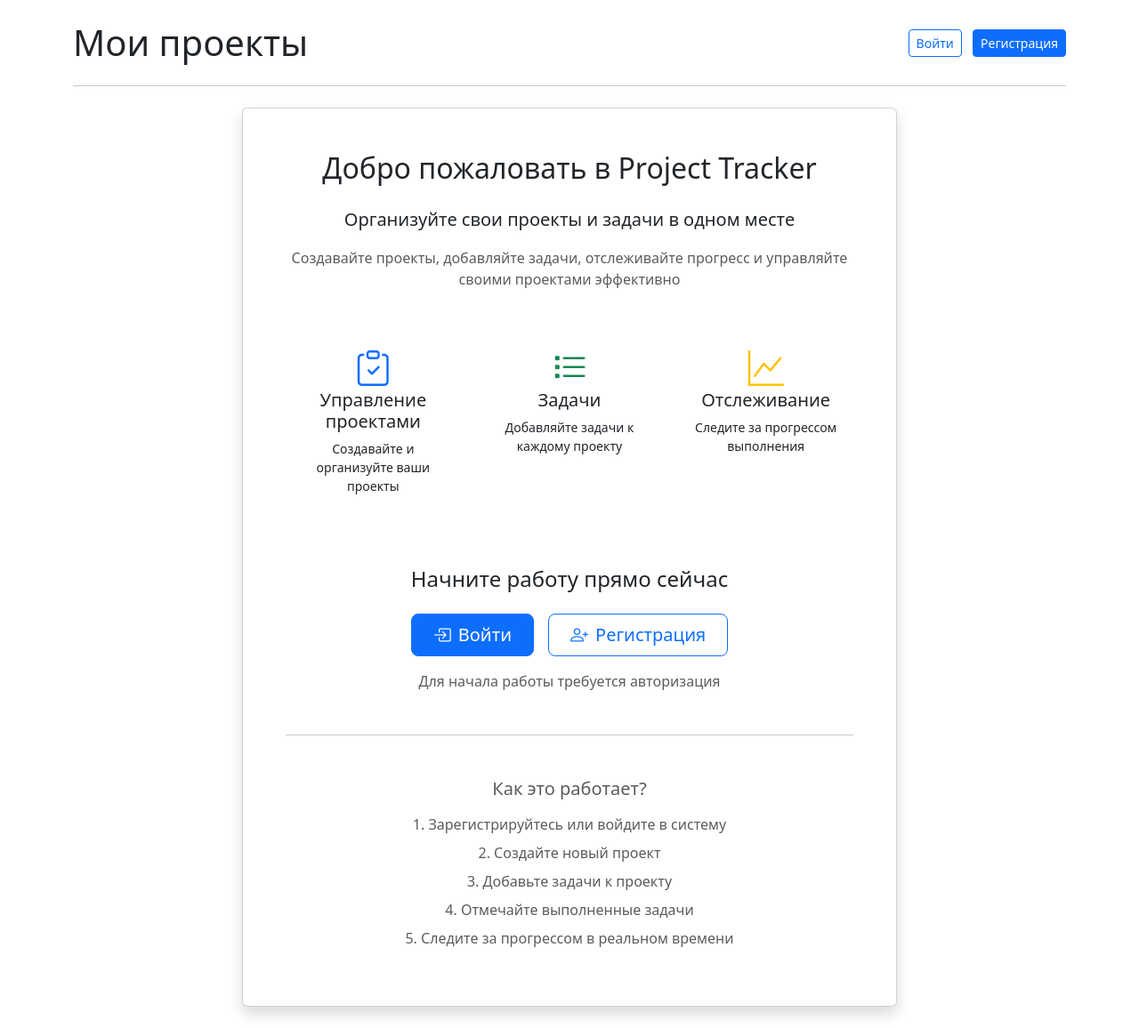
After one commit to Vvvldmr/proj, a Django app: page / in a window 1280 px wide. The commit adds this page. Shown: the whole page at 89% size. Run offline with Django 5.2, Linux system fonts and the light colour scheme.

Commit message:
- Добавил namespace для маршрутов - Исправил модели Project и Task - Создал шаблон домашней страницы, view и url для него

```diff
--- a/config/settings.py
+++ b/config/settings.py
@@ -123,4 +123,4 @@ STATIC_URL = 'static/'
 
 DEFAULT_AUTO_FIELD = 'django.db.models.BigAutoField'
 
-LOGIN_REDIRECT_URL = 'projects_list'
+LOGIN_REDIRECT_URL = 'projects:projects_list'
--- a/config/urls.py
+++ b/config/urls.py
@@ -16,9 +16,11 @@ Including another URLconf
 """
 from django.contrib import admin
 from django.urls import path, include
+from projects import views as projects_views
 
 urlpatterns = [
     path('admin/', admin.site.urls),
+    path('', projects_views.home, name='home'),
     path('projects/', include('projects.urls')),
     path('accounts/', include('users.urls')),
 ]
--- a/projects/models.py
+++ b/projects/models.py
@@ -8,7 +8,7 @@ class Project(models.Model):
         ON_HOLD = 'on_hold', ('On Hold')
 
     name = models.CharField(('Название'), max_length=50)
-    description = models.CharField(('Описание'), max_length=200)
+    description = models.TextField(('Описание'))
     status = models.CharField(
         ('Статус'),
         max_length=20,
@@ -46,7 +46,7 @@ class Task(models.Model):
         HIGH = 'high', ('High')
 
     name = models.CharField(('Название'), max_length=100)
-    description = models.CharField(('Описание'), max_length=500)
+    description = models.TextField(('Описание'))
     status = models.CharField(
         ('Статус'),
         max_length=20,
--- a/projects/urls.py
+++ b/projects/urls.py
@@ -1,5 +1,7 @@
 from django.urls import path
 from .views import ProjectsList, ProjectsDeteil
+
+app_name = 'projects'
 
 urlpatterns = [
     path('', ProjectsList.as_view(), name='projects_list'),
--- a/projects/views.py
+++ b/projects/views.py
@@ -1,7 +1,13 @@
-from django.shortcuts import render
+from django.shortcuts import render,redirect
 from django.contrib.auth.mixins import LoginRequiredMixin
 from django.views.generic import ListView, DetailView
 from .models import Project, Task
+
+def home(request):
+    if request.user.is_authenticated:
+        return redirect('projects:projects_list')
+    return render(request, 'home.html')
+
 
 class ProjectsList(LoginRequiredMixin, ListView):
     model = Project
--- a/templates/base.html
+++ b/templates/base.html
@@ -4,6 +4,7 @@
     <meta charset="UTF-8">
     <title>Проекты</title>
     <link href="https://cdn.jsdelivr.net/npm/bootstrap@5.3.0/dist/css/bootstrap.min.css" rel="stylesheet">
+    <link rel="stylesheet" href="https://cdn.jsdelivr.net/npm/bootstrap-icons@1.10.0/font/bootstrap-icons.css">
 </head>
 <body class="container py-4">
 
@@ -15,7 +16,7 @@
             {% if user.is_authenticated %}
                 <div class="d-flex align-items-center">
                     <span class="me-3">Привет, <strong>{{ user.username }}</strong>!</span>
-                    <form method="post" action="{% url 'logout' %}" class="d-inline">
+                    <form method="post" action="{% url 'users:logout' %}" class="d-inline">
                         {% csrf_token %}
                         <button type="submit" class="btn btn-outline-secondary btn-sm">
                             Выйти
@@ -24,8 +25,8 @@
                 </div>
             {% else %}
                 <div>
-                    <a href="{% url 'login' %}" class="btn btn-outline-primary btn-sm me-2">Войти</a>
-                    <a href="{% url 'registration' %}" class="btn btn-primary btn-sm">Регистрация</a>
+                    <a href="{% url 'users:login' %}" class="btn btn-outline-primary btn-sm me-2">Войти</a>
+                    <a href="{% url 'users:registration' %}" class="btn btn-primary btn-sm">Регистрация</a>
                 </div>
             {% endif %}
         </div>
--- /dev/null
+++ b/templates/home.html
@@ -0,0 +1,85 @@
+{% extends 'base.html' %}
+
+{% block content %}
+<div class="row justify-content-center">
+    <div class="col-md-8 text-center">
+        <div class="card shadow">
+            <div class="card-body p-5">
+                <h2 class="card-title mb-4">Добро пожаловать в Project Tracker</h2>
+
+                <div class="mb-5">
+                    <p class="lead">Организуйте свои проекты и задачи в одном месте</p>
+                    <p class="text-muted">Создавайте проекты, добавляйте задачи, отслеживайте прогресс и управляйте своими проектами эффективно</p>
+                </div>
+
+                <div class="row mb-5">
+                    <div class="col-md-4">
+                        <div class="p-3">
+                            <i class="bi bi-clipboard-check display-6 text-primary mb-3"></i>
+                            <h5>Управление проектами</h5>
+                            <p class="small">Создавайте и организуйте ваши проекты</p>
+                        </div>
+                    </div>
+                    <div class="col-md-4">
+                        <div class="p-3">
+                            <i class="bi bi-list-task display-6 text-success mb-3"></i>
+                            <h5>Задачи</h5>
+                            <p class="small">Добавляйте задачи к каждому проекту</p>
+                        </div>
+                    </div>
+                    <div class="col-md-4">
+                        <div class="p-3">
+                            <i class="bi bi-graph-up display-6 text-warning mb-3"></i>
+                            <h5>Отслеживание</h5>
+                            <p class="small">Следите за прогрессом выполнения</p>
+                        </div>
+                    </div>
+                </div>
+
+                {% if not user.is_authenticated %}
+                <div class="mt-4">
+                    <h4 class="mb-4">Начните работу прямо сейчас</h4>
+                    <div class="d-flex justify-content-center gap-3">
+                        <a href="{% url 'users:login' %}" class="btn btn-primary btn-lg px-4">
+                            <i class="bi bi-box-arrow-in-right me-2"></i>Войти
+                        </a>
+                        <a href="{% url 'users:registration' %}" class="btn btn-outline-primary btn-lg px-4">
+                            <i class="bi bi-person-plus me-2"></i>Регистрация
+                        </a>
+                    </div>
+                    <p class="text-muted mt-3">Для начала работы требуется авторизация</p>
+                </div>
+                {% else %}
+                <div class="mt-4">
+                    <div class="alert alert-success">
+                        <h4><i class="bi bi-check-circle me-2"></i>Вы успешно вошли в систему</h4>
+                        <p class="mb-0 mt-2">Теперь вы можете перейти к вашим проектам или создать новый</p>
+                    </div>
+                    <div class="mt-4">
+                        <a href="{% url 'projects:project_list' %}" class="btn btn-primary btn-lg px-4">
+                            <i class="bi bi-folder me-2"></i>Мои проекты
+                        </a>
+                        <a href="{% url 'project_create' %}" class="btn btn-outline-primary btn-lg px-4 ms-2">
+                            <i class="bi bi-plus-circle me-2"></i>Создать проект
+                        </a>
+                    </div>
+                </div>
+                {% endif %}
+
+                <hr class="my-5">
+
+                <div class="text-muted">
+                    <h5>Как это работает?</h5>
+                    <ol class="list-unstyled mt-3">
+                        <li class="mb-2">1. Зарегистрируйтесь или войдите в систему</li>
+                        <li class="mb-2">2. Создайте новый проект</li>
+                        <li class="mb-2">3. Добавьте задачи к проекту</li>
+                        <li class="mb-2">4. Отмечайте выполненные задачи</li>
+                        <li class="mb-2">5. Следите за прогрессом в реальном времени</li>
+                    </ol>
+                </div>
+            </div>
+        </div>
+    </div>
+</div>
+{% endblock %}
--- a/templates/projects/projects_list.html
+++ b/templates/projects/projects_list.html
@@ -5,7 +5,7 @@
         <ul class="list-group">
             {% for project in projects %}
                 <li class="list-group-item">
-                    <a href="{% url 'project_deteil' project.id %}">{{ project.name }}</a>
+                    <a href="{% url 'projects:project_deteil' project.id %}">{{ project.name }}</a>
                 </li>
             {% endfor %}
         </ul>
--- a/templates/users/login.html
+++ b/templates/users/login.html
@@ -4,5 +4,5 @@
     {{ form.as_p }}
     <button type="submit">Войти</button>
 </form>
-<p>Нет аккаунта? <a href="{% url 'registration' %}">Зарегистрироваться</a></p>
+<p>Нет аккаунта? <a href="{% url 'users:registration' %}">Зарегистрироваться</a></p>
 {% comment %} <p><a href="{% url 'password_reset' %}">Забыли пароль?</a></p> {% endcomment %}
--- a/templates/users/registration.html
+++ b/templates/users/registration.html
@@ -32,7 +32,7 @@
                         <button type="submit" class="btn btn-success btn-lg">
                             Зарегистрироваться
                         </button>
-                        <a href="{% url 'login' %}" class="btn btn-outline-secondary">
+                        <a href="{% url 'users:login' %}" class="btn btn-outline-secondary">
                             Уже есть аккаунт? Войти
                         </a>
                     </div>
--- a/users/urls.py
+++ b/users/urls.py
@@ -2,8 +2,10 @@ from django.urls import path
 from django.contrib.auth import views as auth_views
 from .views import RegisterView
 
+app_name = 'users'
+
 urlpatterns = [
     path('login/', auth_views.LoginView.as_view(template_name='users/login.html'), name='login'),
-    path('logout/', auth_views.LogoutView.as_view(next_page='login'), name='logout'),
+    path('logout/', auth_views.LogoutView.as_view(next_page='users:login'), name='logout'),
     path('registration/', RegisterView.as_view(), name='registration')
 ]
--- a/users/views.py
+++ b/users/views.py
@@ -9,7 +9,7 @@ class RegisterView(CreateView):
     model = User
     form_class = UserCreationForm
     template_name = 'users/registration.html'
-    success_url = reverse_lazy('projects_list')
+    success_url = reverse_lazy('projects:projects_list')
 
     def form_valid(self, form):
         response = super().form_valid(form)
```
Also changed, not shown: projects/migrations/0003_alter_project_description_alter_task_description.py (added).
